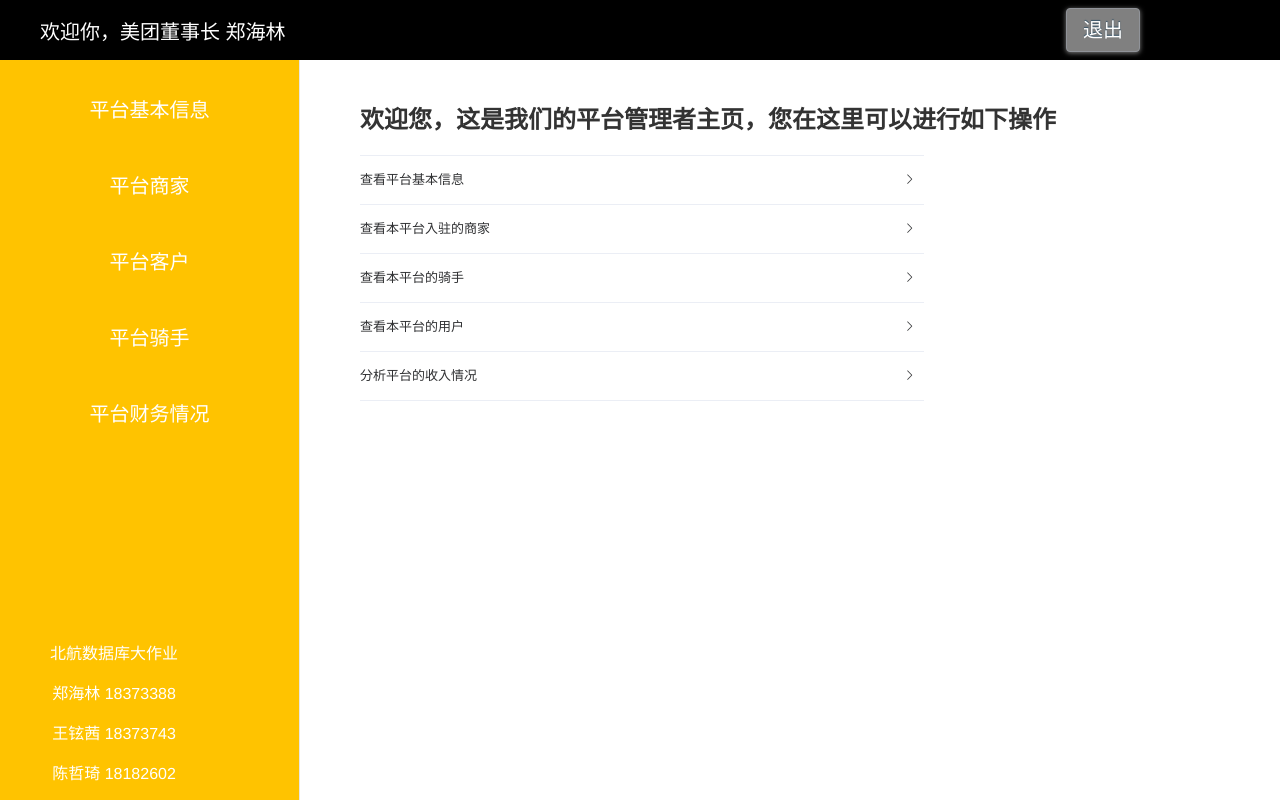
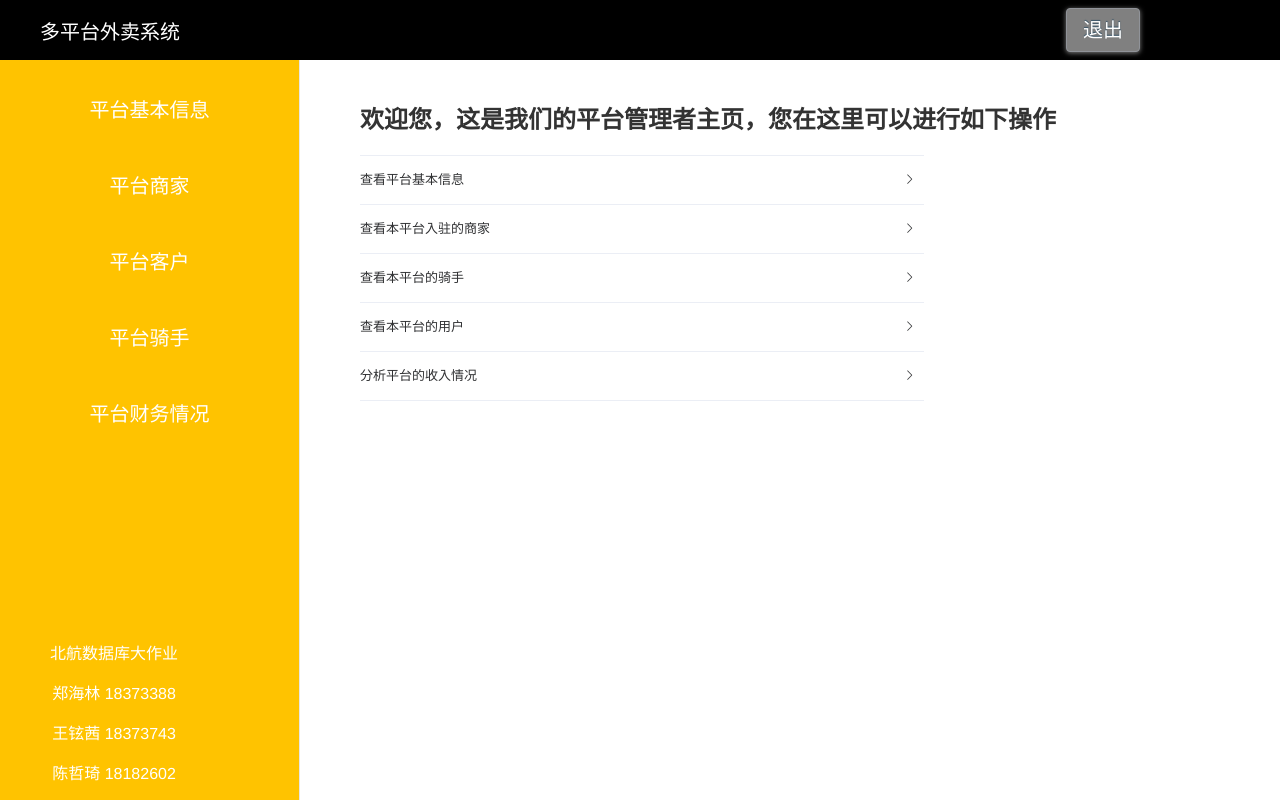
Before and after one commit to HaroldCheng/db-project-frontend, a Vue app: page /#/platWel in a window 1280 px wide. Built offline with nearby package versions, Linux system fonts and the light colour scheme.

Commit message:
remove extra info and merge

```diff
--- a/src/components/Plat/PlatHome.vue
+++ b/src/components/Plat/PlatHome.vue
@@ -2,7 +2,7 @@
 <el-container class="userHomeContainer">
   <el-header>
     <div>
-      <span>欢迎你，美团董事长 {{msg}}</span>
+      <span>多平台外卖系统</span>
     </div>
     <el-button class="logout_button" type="info" @click="logout">退出</el-button>
   </el-header>
@@ -49,7 +49,7 @@
 export default {
   data(){
     return{
-      msg:'郑海林',
+      msg:'',
     }
   },
   methods:{
--- a/src/components/Rider/RiderHome.vue
+++ b/src/components/Rider/RiderHome.vue
@@ -2,7 +2,7 @@
 <el-container class="userHomeContainer">
   <el-header>
     <div>
-      <span>欢迎你，骑手打工人 {{msg}}</span>
+      <span>多平台外卖系统</span>
     </div>
     <el-button class="logout_button" type="info" @click="logout">退出</el-button>
   </el-header>
@@ -65,7 +65,7 @@
 export default {
   data(){
     return{
-      msg:'郑海林',
+      msg:'',
     }
   },
   methods:{
--- a/src/components/Shop/ShopHome.vue
+++ b/src/components/Shop/ShopHome.vue
@@ -2,7 +2,7 @@
 <el-container class="userHomeContainer">
   <el-header>
     <div>
-      <span>欢迎你，店主 {{msg}}</span>
+      <span>多平台外卖系统</span>
     </div>
     <el-button class="logout_button" type="info" @click="logout">退出</el-button>
   </el-header>
@@ -45,7 +45,7 @@
 export default {
   data(){
     return{
-      msg:'郑海林',
+      msg:'',
     }
   },
   methods:{
```
